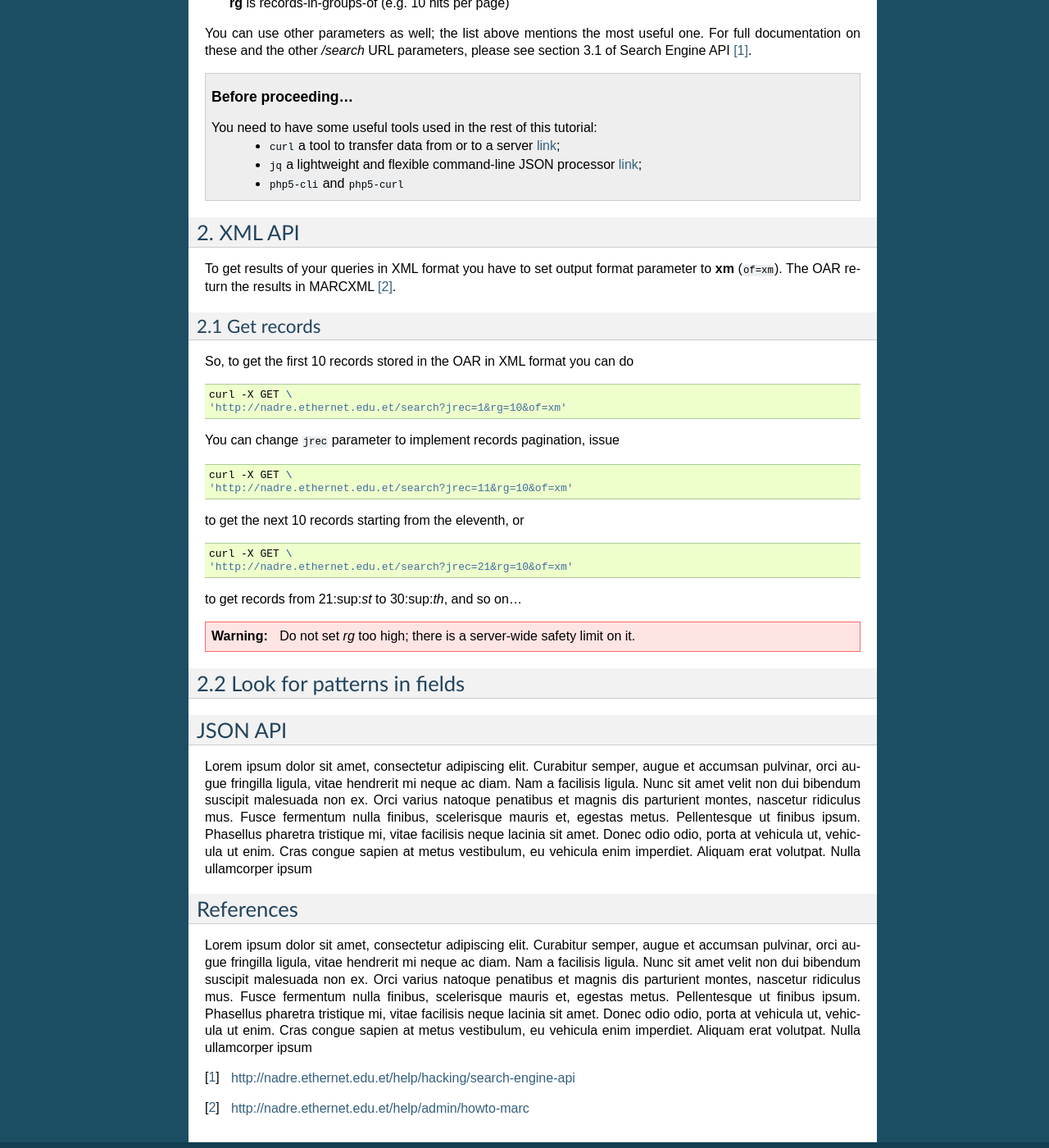
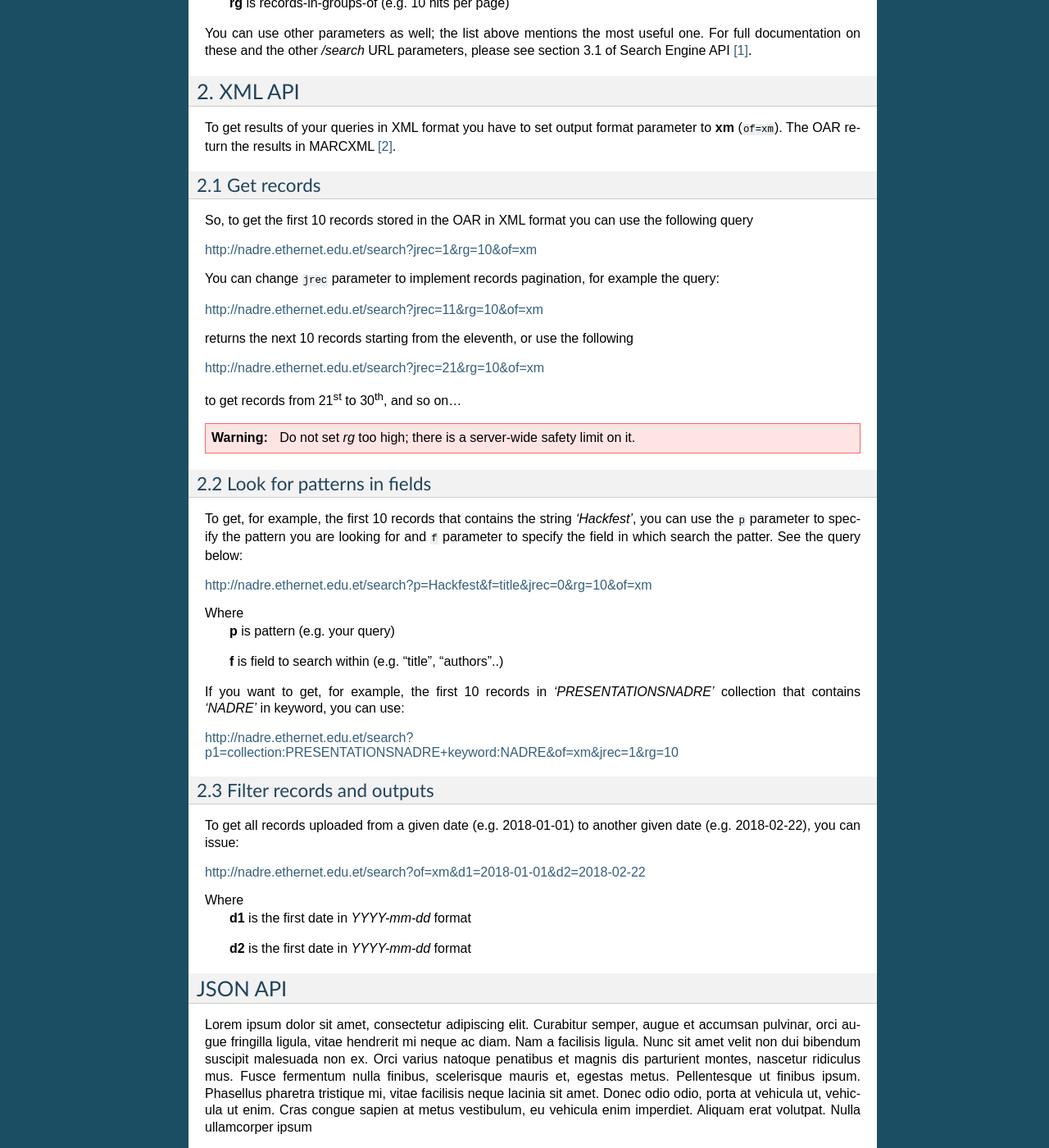
Before and after one commit to nadre-project/nadre-tutorial, a Sphinx documentation site: the page built from docs/search-engine-api.rst, in a window 1280 px wide and 1400 px high, scrolled down 578 px. Shown: the whole window at 82% size. Built offline with Sphinx 7.4.7, drawn with Linux system fonts in a browser that asks for light colours; some of the changed text lies outside the part shown.

Commit message:
Complete XML API

```diff
--- a/docs/index.rst
+++ b/docs/index.rst
@@ -23,7 +23,7 @@ The tutorial cosists of the following two sections:
 Contents:
 
 .. toctree::
-   :maxdepth: 2
+   :maxdepth: 3
 
    search-engine-api
    submit-records
--- a/docs/search-engine-api.rst
+++ b/docs/search-engine-api.rst
@@ -8,6 +8,7 @@ Search Engine API
 
     * `2.1 Get records`_
     * `2.2 Look for patterns in fields`_
+    * `2.3 Filter records and outputs`_
   * `JSON API`_
   * `References`_
 
@@ -38,13 +39,6 @@ where
 
 You can use other parameters as well; the list above mentions the most useful one.  For full documentation on these and the other `/search` URL parameters, please see section 3.1 of Search Engine API [#]_.
 
-.. topic:: Before proceeding...
-
-  You need to have some useful tools used in the rest of this tutorial:
-   - :code:`curl` a tool to transfer data from or to a server `link  <http://www.mit.edu/afs.new/sipb/user/ssen/src/curl-7.11.1/docs/curl.html>`_;
-   - :code:`jq` a lightweight and flexible command-line JSON processor `link <https://stedolan.github.io/jq/>`_;
-   - :code:`php5-cli` and :code:`php5-curl`
-
 ----------------
 2. XML API
 ----------------
@@ -55,44 +49,101 @@ To get results of your queries in XML format you have to set output format param
 2.1 Get records
 ^^^^^^^^^^^^^^^^^^^^^^^^^^^^^^^^
 
-So, to get the first 10 records stored in the OAR in XML format you can do
+So, to get the first 10 records stored in the OAR in XML format you can use the following query
 
-.. code-block:: bash
+.. raw:: html
 
-  curl -X GET \
-  'http://nadre.ethernet.edu.et/search?jrec=1&rg=10&of=xm'
+    <embed>
+        <a href="http://nadre.ethernet.edu.et/search?jrec=1&rg=10&of=xm" target="_blank">http://nadre.ethernet.edu.et/search?jrec=1&rg=10&of=xm</a>
+    </embed>
 
-You can change :code:`jrec` parameter to implement records pagination, issue
+You can change :code:`jrec` parameter to implement records pagination, for example the query:
 
-.. code-block:: bash
+.. raw:: html
 
-  curl -X GET \
-  'http://nadre.ethernet.edu.et/search?jrec=11&rg=10&of=xm'
+    <embed>
+        <a href="http://nadre.ethernet.edu.et/search?jrec=11&rg=10&of=xm" target="_blank">http://nadre.ethernet.edu.et/search?jrec=11&rg=10&of=xm</a>
+    </embed>
 
-to get the next 10 records starting from the eleventh, or
+returns the next 10 records starting from the eleventh, or use the following
 
-.. code-block:: bash
+.. raw:: html
 
-  curl -X GET \
-  'http://nadre.ethernet.edu.et/search?jrec=21&rg=10&of=xm'
+    <embed>
+      <a href="http://nadre.ethernet.edu.et/search?jrec=21&rg=10&of=xm" target="_blank">http://nadre.ethernet.edu.et/search?jrec=21&rg=10&of=xm</a>
+    </embed>
 
-to get records from 21:sup:`st` to 30:sup:`th`, and so on...
+to get records from 21\ :sup:`st` to 30\ :sup:`th`, and so on...
 
 .. warning::
 
   Do not set `rg` too high; there is a server-wide safety limit on it.
 
-------------------------------------
+^^^^^^^^^^^^^^^^^^^^^^^^^^^^^^^
 2.2 Look for patterns in fields
-------------------------------------
+^^^^^^^^^^^^^^^^^^^^^^^^^^^^^^^
 
+To get, for example, the first 10 records that contains the string *'Hackfest'*, you can use the :code:`p` parameter to specify the pattern you are looking for and :code:`f` parameter to specify the field in which search the patter. See the query below:
 
+.. raw:: html
+
+    <embed>
+      <a href="http://nadre.ethernet.edu.et/search?p=Hackfest&f=title&jrec=0&rg=10&of=xm" target="_blank">http://nadre.ethernet.edu.et/search?p=Hackfest&f=title&jrec=0&rg=10&of=xm</a>
+    </embed>
+
+Where
+  **p** is pattern (e.g. your query)
+
+  **f** is field to search within (e.g. “title”, “authors”..)
+
+If you want to get, for example, the first 10 records in *'PRESENTATIONSNADRE'* collection that contains *'NADRE'* in keyword, you can use:
+
+.. raw:: html
+
+    <embed>
+      <a href="http://nadre.ethernet.edu.et/search?p1=collection:PRESENTATIONSNADRE+keyword:NADRE&of=xm&jrec=1&rg=10" target="_blank"> http://nadre.ethernet.edu.et/search?p1=collection:PRESENTATIONSNADRE+keyword:NADRE&of=xm&jrec=1&rg=10</a>
+    </embed>
+
+^^^^^^^^^^^^^^^^^^^^^^^^^^^^^^^
+2.3 Filter records and outputs
+^^^^^^^^^^^^^^^^^^^^^^^^^^^^^^^
+
+To get all records uploaded from a given date (e.g. 2018-01-01) to another given date (e.g. 2018-02-22), you can issue:
+
+.. raw:: html
+
+    <embed>
+      <a href="http://nadre.ethernet.edu.et/search?of=xm&d1=2018-01-01&d2=2018-02-22" target="_blank"> http://nadre.ethernet.edu.et/search?of=xm&d1=2018-01-01&d2=2018-02-22</a>
+    </embed>
+
+Where
+  **d1** is the first date in `YYYY-mm-dd` format
+
+  **d2** is the first date in `YYYY-mm-dd` format
+
+.. You can also filter the OAR results specifing only the fileds in you are interested in, for example to get only the abstract, title and authors of  resources, use the following query:
+
+.. .. raw:: html
+
+    <embed>
+      <a href="http://nadre.ethernet.edu.et/search?of=xm&ot=abstract,title,authors" target="_blank"> http://nadre.ethernet.edu.et/search?of=xm&ot=abstract,title,authors</a>
+    </embed>
+
+.. Where
+  **ot** output tags, is a comma separated lists of tags should be shown (e.g. ‘’ to get all fields, ‘title’ to get titles only).
 
 ------------
 JSON API
 ------------
 
 Lorem ipsum dolor sit amet, consectetur adipiscing elit. Curabitur semper, augue et accumsan pulvinar, orci augue fringilla ligula, vitae hendrerit mi neque ac diam. Nam a facilisis ligula. Nunc sit amet velit non dui bibendum suscipit malesuada non ex. Orci varius natoque penatibus et magnis dis parturient montes, nascetur ridiculus mus. Fusce fermentum nulla finibus, scelerisque mauris et, egestas metus. Pellentesque ut finibus ipsum. Phasellus pharetra tristique mi, vitae facilisis neque lacinia sit amet. Donec odio odio, porta at vehicula ut, vehicula ut enim. Cras congue sapien at metus vestibulum, eu vehicula enim imperdiet. Aliquam erat volutpat. Nulla ullamcorper ipsum
+
+.. topic:: Before proceeding...
+
+  You need to have some useful tools used in the rest of this tutorial:
+   - :code:`curl` a tool to transfer data from or to a server `link  <http://www.mit.edu/afs.new/sipb/user/ssen/src/curl-7.11.1/docs/curl.html>`_;
+   - :code:`jq` a lightweight and flexible command-line JSON processor `link <https://stedolan.github.io/jq/>`_;
+   - :code:`php5-cli` and :code:`php5-curl`
 
 ----------
 References
```
